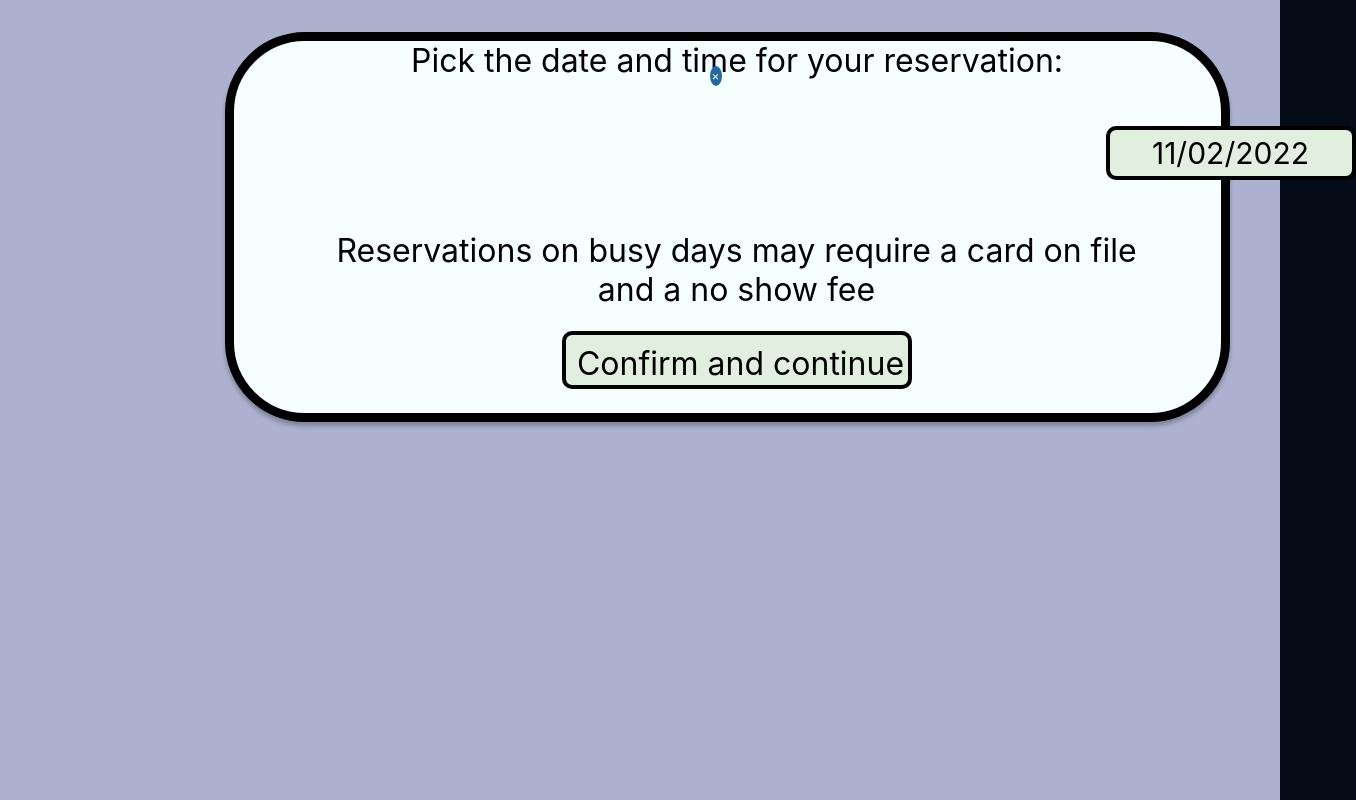
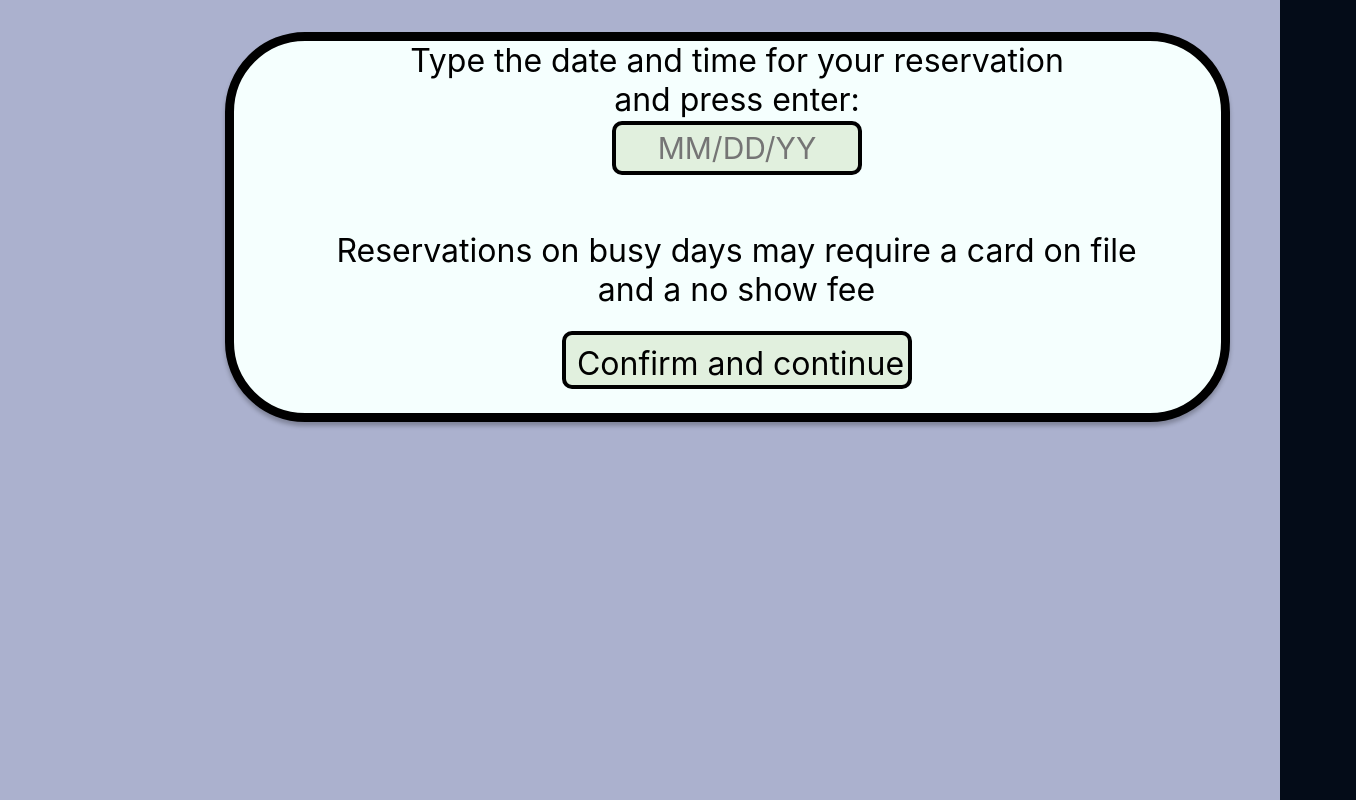
Before and after one commit to juanzenay/softwareengr, a React (Create React App) app: page /datetime in a window 1280 px wide. Shown: the whole page, 1356 px wide, since content can reach past the window. Built offline with nearby package versions, Linux system fonts and the light colour scheme.

Commit message:
saved data

```diff
--- a/package.json
+++ b/package.json
@@ -9,6 +9,7 @@
     "@testing-library/jest-dom": "^5.16.5",
     "@testing-library/react": "^13.4.0",
     "@testing-library/user-event": "^13.5.0",
+    "date-fns": "^2.29.3",
     "react": "^18.2.0",
     "react-datepicker": "^4.8.0",
     "react-dom": "^18.2.0",
--- a/src/pages/datetime/Datetime.jsx
+++ b/src/pages/datetime/Datetime.jsx
@@ -3,13 +3,22 @@ import './datetime.css';
 import react, { useState } from "react";
 import DatePicker from "react-datepicker";
 import "react-datepicker/dist/react-datepicker.css";
-var date
-var time
-
 
 const Datetime = ({navigate}) => {
+
+  const[reservation_Date, setReservationDate] = useState('');
+  const[reservation_Time, setReservationTime] = useState('');
+
+  const handlesubmit = event => {
+    console.log('handlesubmit ran');
+    event.preventDefault();
+    console.log('Date: ', reservation_Date);
+    console.log('Time: ', reservation_Time);
+  }
+
   const setData = (date, time) => {
-    navigate('/reservation')
+
+    //navigate('/reservation')
   }
   const [startDate, setStartDate] = useState(new Date());
 
@@ -19,8 +28,31 @@ const Datetime = ({navigate}) => {
   return (
     <div className = 'bg'>
       <div className = 'main_rectangle'>
-        <p className='pick_date'>Pick the date and time for your reservation:</p>
-        <DatePicker
+        <form onSubmit={handlesubmit}>
+          <label className='pick_date'>Type the date and time for your reservation and press enter:</label>
+          <input
+          type = "text"
+          id = "reservationDate"
+          placeholder="MM/DD/YY"
+          required = "true"
+          className= "date_container"
+          value={reservation_Date}
+          onChange={event => setReservationDate(event.target.value)}
+          />
+        </form>
+        <label className='card_notice'>Reservations on busy days may require a card on file and a no show fee</label>
+        <button type= "submit" className='confirm_button'>
+          <label className='confirm_text'>Confirm and continue</label>
+        </button>
+      </div>
+    </div>
+  )
+}
+
+export default Datetime
+
+/*
+<DatePicker
         className='date_container'
         showTimeSelect
         selected={startDate}
@@ -29,13 +61,4 @@ const Datetime = ({navigate}) => {
         isClearable
         placeholderText="Click Me"
         />
-        <p className='card_notice'>Reservations on busy days may require a card on file and a no show fee</p>
-        <button className='confirm_button' onClick={() => setData(date,time)}>
-          <p className='confirm_text'>Confirm and continue</p>
-        </button>
-      </div>
-    </div>
-  )
-}
-
-export default Datetime
+*/
--- a/src/pages/datetime/datetime.css
+++ b/src/pages/datetime/datetime.css
@@ -52,7 +52,7 @@
     width: 250px;
     height: 54px;
     left: 378px;
-    top: 60px;
+    top: 80px;
 
     font-size: 30px;
 
```
Also changed, not shown: 1 other file (tests, documents, lock files or other folders).
